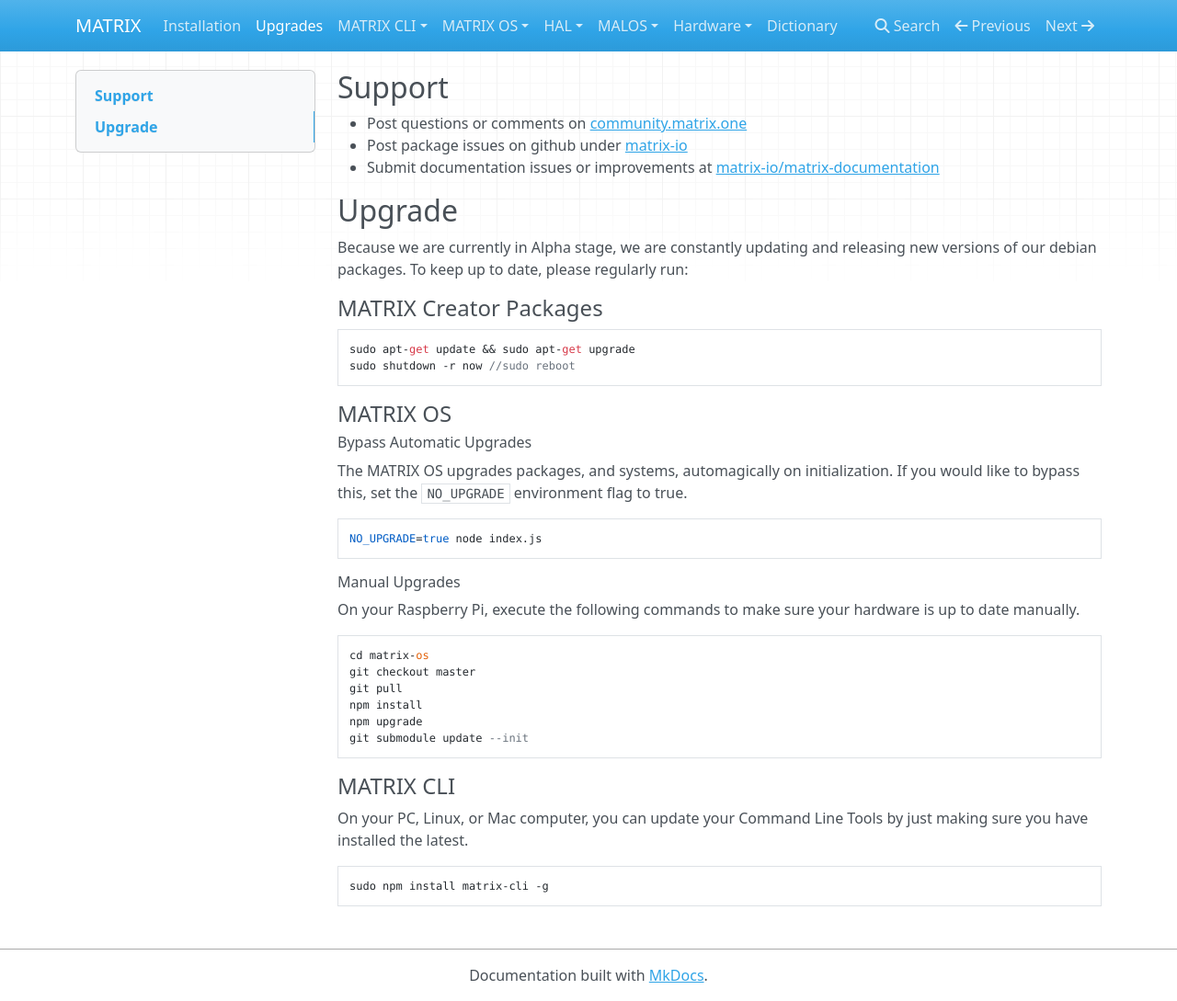
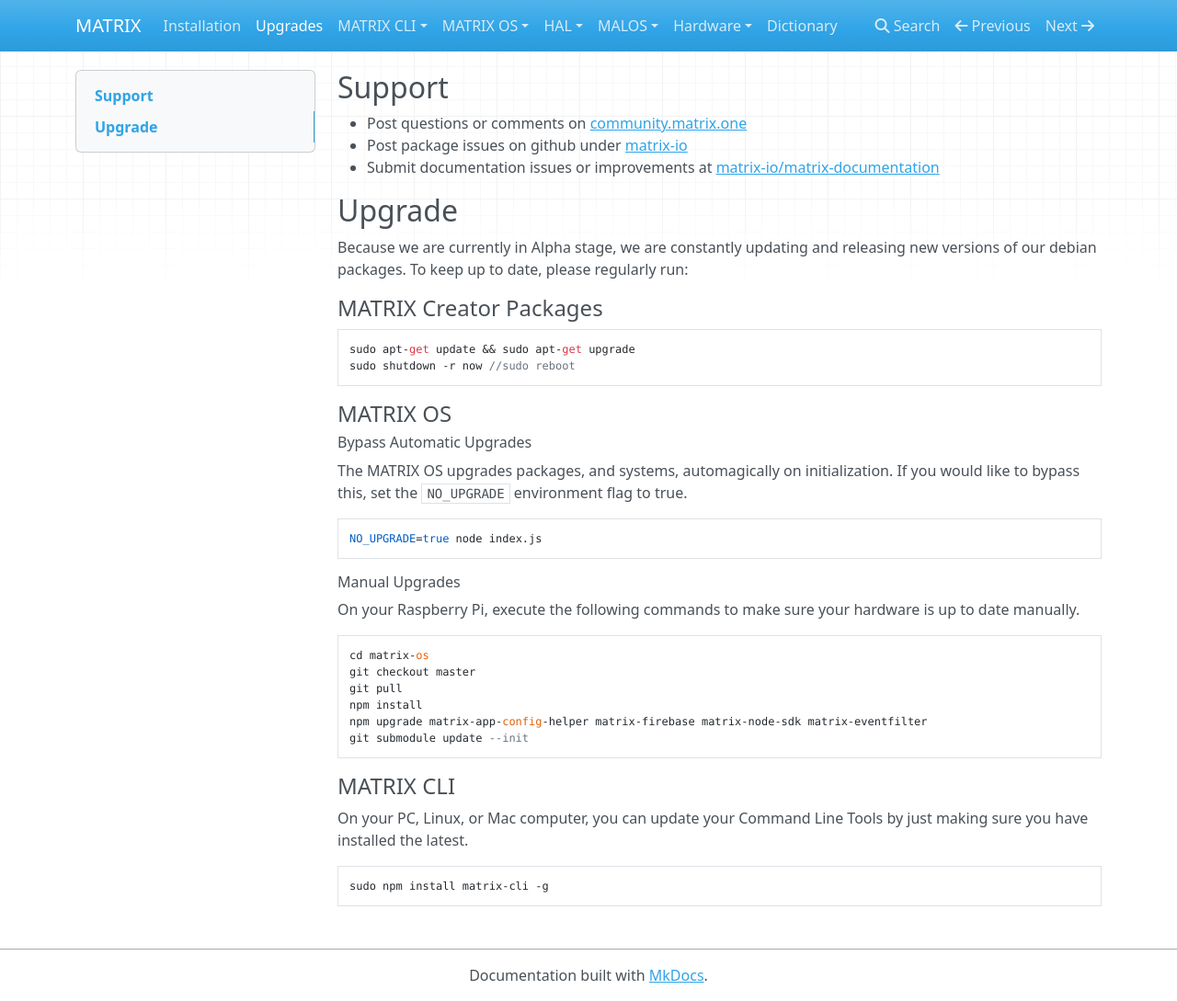
Before and after one commit to matrix-io/matrix-documentation, an MkDocs documentation site: the page built from docs/upgrades.md, in a window 1280 px wide and 1089 px high. Shown: the whole window at 92% size. Built offline with MkDocs 1.6.1, drawn with Linux system fonts in a browser that asks for light colours; nearby versions of some CDN libraries; old or Windows-style settings are respelled for this version of MkDocs.

Commit message:
add explicit module upgrades

````diff
--- a/docs/upgrades.md
+++ b/docs/upgrades.md
@@ -28,7 +28,7 @@
 git checkout master
 git pull
 npm install
-npm upgrade
+npm upgrade matrix-app-config-helper matrix-firebase matrix-node-sdk matrix-eventfilter
 git submodule update --init
 ```
 
````
